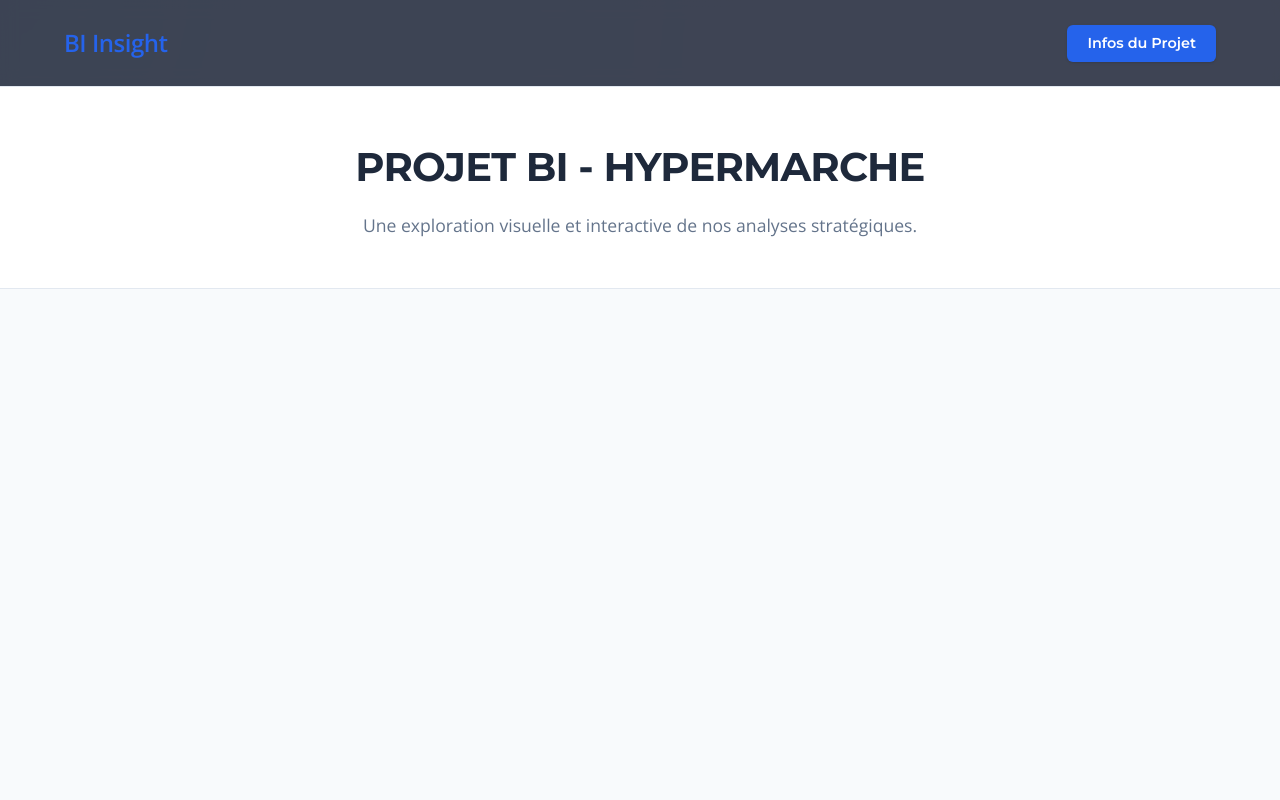
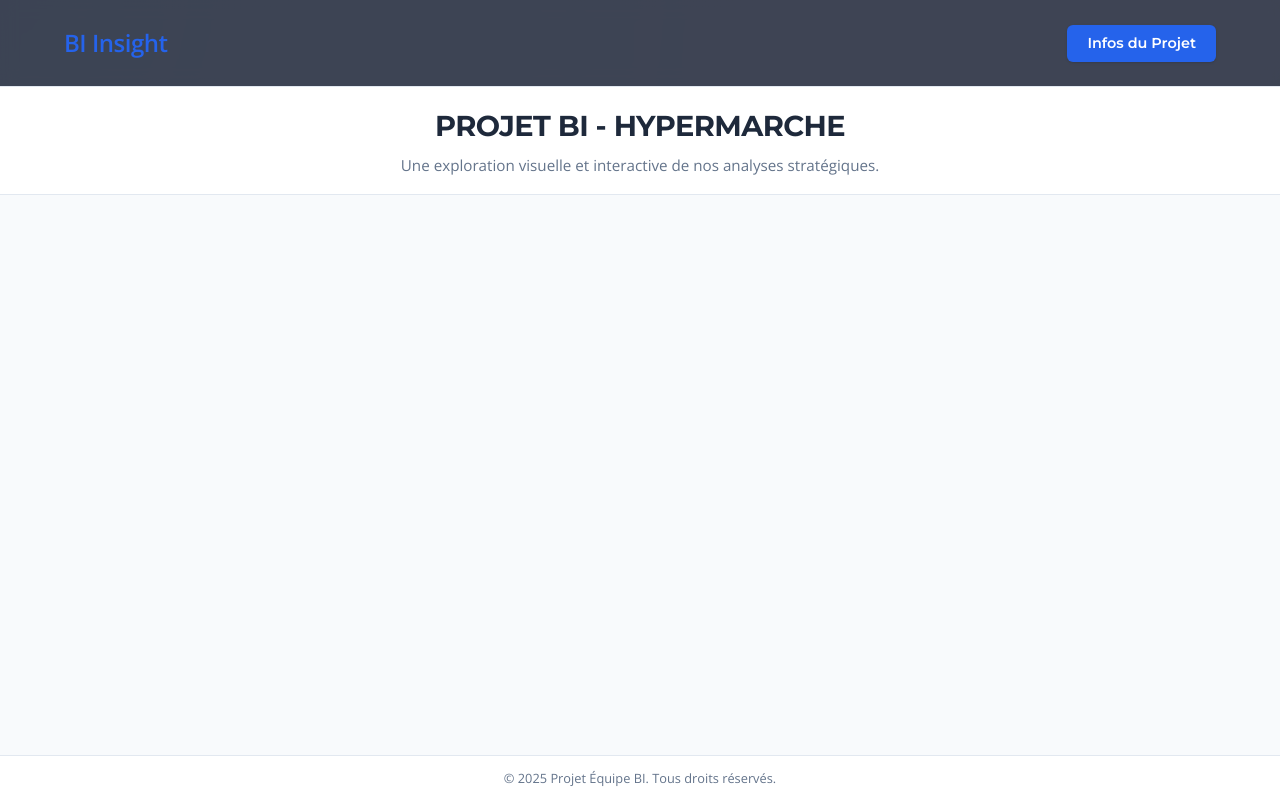
Before and after one commit to CHAHBG/BIPROJECT, a plain HTML site: page index.html in a window 1280 px wide. Shown: the top 800 px of the page. Drawn offline with nearby package versions, Linux system fonts and the light colour scheme.

Commit message:
Fix scrolling to enforce 100vh full-screen layout

```diff
--- a/style.css
+++ b/style.css
@@ -25,7 +25,13 @@ body {
     color: var(--text-primary);
     font-family: var(--font-body);
     line-height: 1.6;
-    overflow-x: hidden;
+    overflow: hidden;
+    /* Prevent page scroll */
+    height: 100vh;
+    /* Force full viewport height */
+    display: flex;
+    /* Flex column layout */
+    flex-direction: column;
 }
 
 /* Typography */
@@ -83,28 +89,38 @@ header {
 }
 
 main {
+    flex: 1;
+    /* Take remaining vertical space */
+    display: flex;
+    flex-direction: column;
     max-width: 100%;
     margin: 0;
     padding: 0;
+    overflow: hidden;
+    /* Ensure content doesn't force scroll */
 }
 
 /* Hero Section */
 .hero {
     text-align: center;
-    padding: 3rem 2rem;
+    padding: 1rem 2rem;
+    /* Reduced padding */
     margin-bottom: 0;
     background: white;
     border-bottom: 1px solid var(--border-color);
+    flex-shrink: 0;
+    /* Don't shrink the hero */
 }
 
 .hero h1 {
-    font-size: 2.5rem;
-    margin-bottom: 0.75rem;
+    font-size: 1.8rem;
+    /* Slightly smaller for fitting */
+    margin-bottom: 0.25rem;
     letter-spacing: -0.02em;
 }
 
 .hero p {
-    font-size: 1.1rem;
+    font-size: 0.95rem;
     color: var(--text-secondary);
     max-width: 600px;
     margin: 0 auto;
@@ -112,14 +128,19 @@ main {
 
 /* Dashboard Container */
 .dashboard-container {
-    width: 100vw;
-    height: 85vh;
-    /* Adjusted to respect header/hero */
+    width: 100%;
+    flex: 1;
+    /* Fill remaining space */
+    height: 100%;
+    /* Explicit height for child */
     background: var(--bg-color);
     display: flex;
     justify-content: center;
     align-items: center;
-    padding: 1rem;
+    padding: 0.5rem;
+    /* Reduced padding */
+    position: relative;
+    overflow: hidden;
 }
 
 .dashboard-container iframe,
@@ -127,6 +148,8 @@ main {
     box-shadow: var(--shadow-md);
     border-radius: 8px;
     background: white;
+    width: 100%;
+    height: 100%;
 }
 
 /* Info Button */
@@ -249,9 +272,12 @@ main {
 /* Footer */
 footer {
     text-align: center;
-    padding: 2rem;
+    padding: 0.75rem;
+    /* Reduced padding */
     color: var(--text-secondary);
-    font-size: 0.85rem;
+    font-size: 0.8rem;
     background: white;
     border-top: 1px solid var(--border-color);
+    flex-shrink: 0;
+    /* Keep footer fixed at bottom */
 }
```
